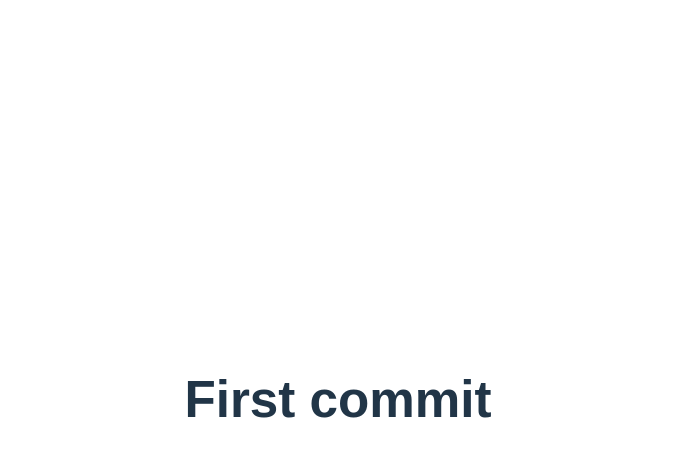
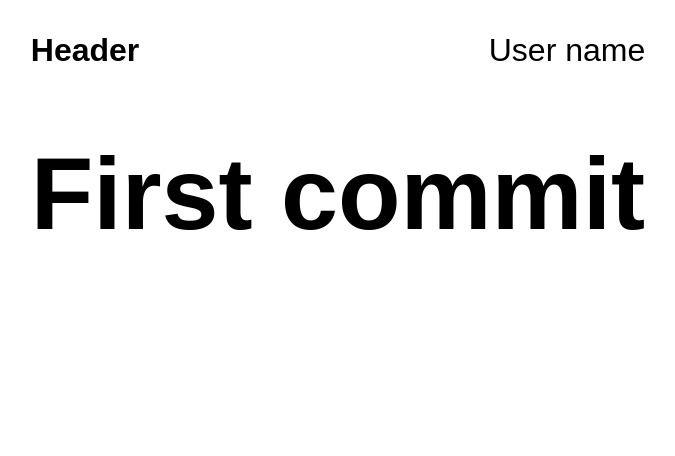
Before and after one commit to mihail-fomin/proflie-viewer, a React (Vite) app: page / in a window 1280 px wide. Shown: the top 456 px of the page, without its empty margins (302-977 px from the left). Built offline with nearby package versions, Linux system fonts and the light colour scheme.

Commit message:
Added Header component

```diff
--- a/src/App.css
+++ b/src/App.css
@@ -14,6 +14,7 @@
 
   body {
     font-family: 'Montserrat', sans-serif;
+    font-size: 2rem;
   }
 
   #root {
--- a/src/App.tsx
+++ b/src/App.tsx
@@ -1,7 +1,13 @@
 import './App.css'
+import Header from './Header/Header'
 
 function App() {
-  return <h1>First commit</h1>
+  return (
+    <>
+      <Header />
+      <h1>First commit</h1>
+    </>
+  )
 }
 
 export default App
--- /dev/null
+++ b/src/Header/Header.module.scss
@@ -0,0 +1,8 @@
+.header {
+    display: flex;
+    justify-content: space-between;
+
+    &__logo {
+        font-weight: 700;
+    }
+}
--- /dev/null
+++ b/src/Header/Header.tsx
@@ -0,0 +1,11 @@
+import React from 'react'
+import styles from './Header.module.scss'
+
+const Header = () => {
+  return <header className={styles.header}>
+        <div className={styles.header__logo}> Header</div>
+        <div className={styles.header__user}>User name</div>
+    </header>
+}
+
+export default Header
--- a/src/index.css
+++ b/src/index.css
@@ -1,18 +1,3 @@
-:root {
-  font-family: Inter, system-ui, Avenir, Helvetica, Arial, sans-serif;
-  line-height: 1.5;
-  font-weight: 400;
-
-  color-scheme: light dark;
-  color: rgba(255, 255, 255, 0.87);
-  background-color: #242424;
-
-  font-synthesis: none;
-  text-rendering: optimizeLegibility;
-  -webkit-font-smoothing: antialiased;
-  -moz-osx-font-smoothing: grayscale;
-}
-
 a {
   font-weight: 500;
   color: #646cff;
@@ -25,7 +10,7 @@ a:hover {
 body {
   margin: 0;
   display: flex;
-  place-items: center;
+  /* place-items: center; */
   min-width: 320px;
   min-height: 100vh;
 }
@@ -54,16 +39,3 @@ button:focus,
 button:focus-visible {
   outline: 4px auto -webkit-focus-ring-color;
 }
-
-@media (prefers-color-scheme: light) {
-  :root {
-    color: #213547;
-    background-color: #ffffff;
-  }
-  a:hover {
-    color: #747bff;
-  }
-  button {
-    background-color: #f9f9f9;
-  }
-}
```
